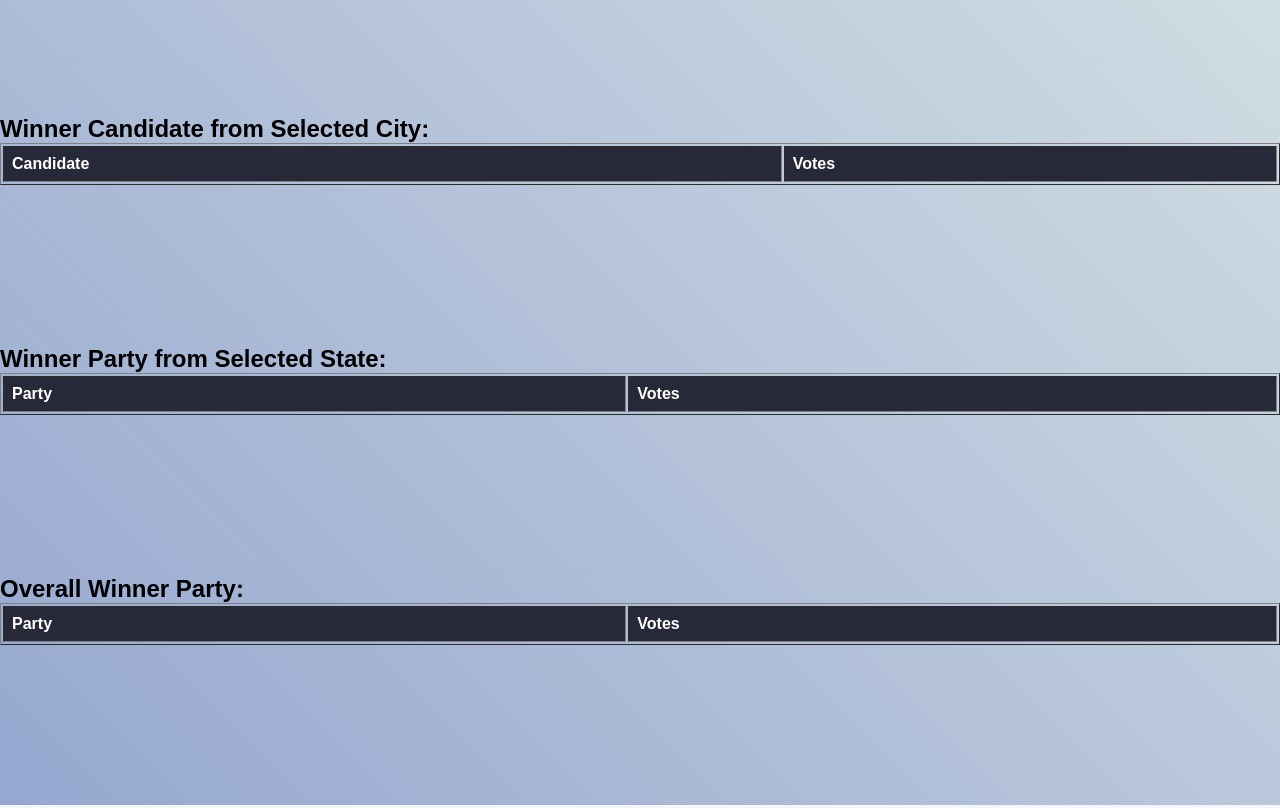
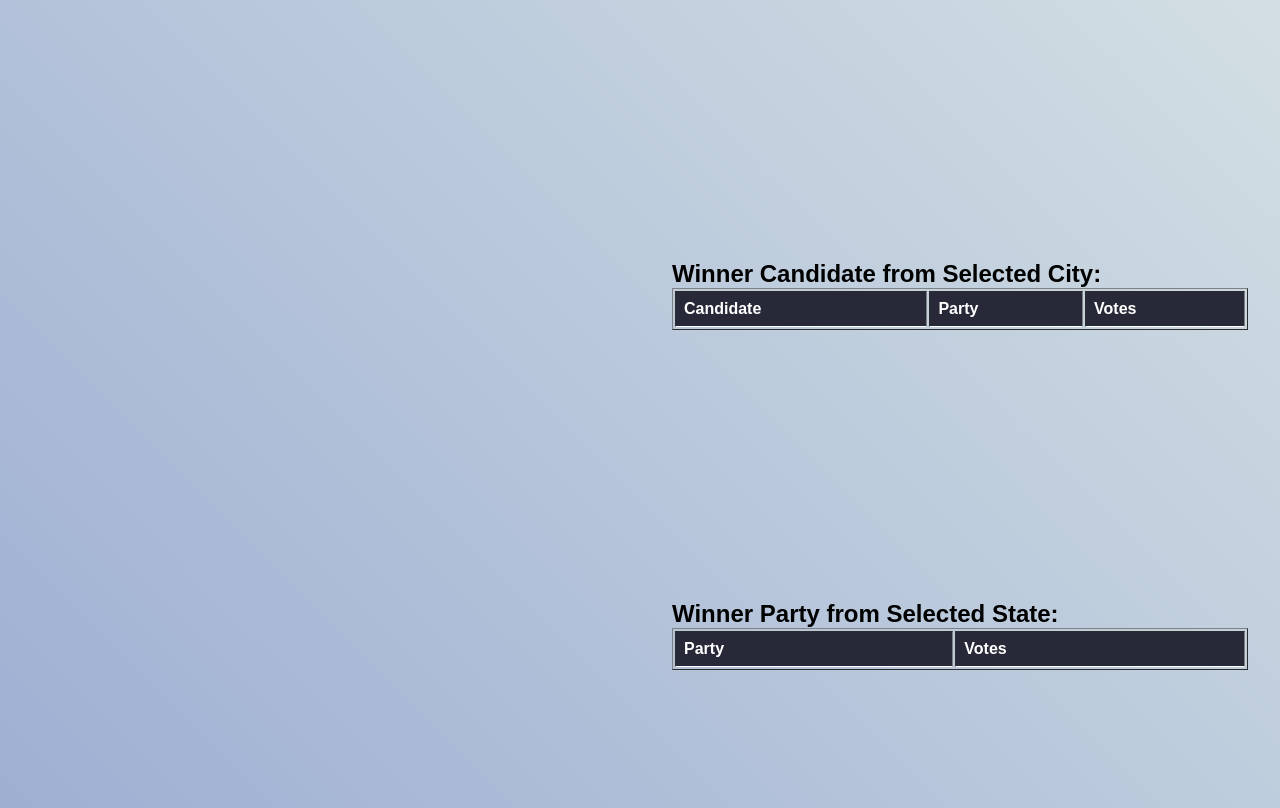
Before and after one commit to vaibhavpatidar522/DVS, a website: page ListVoters.html in a window 1280 px wide. Shown: the part 700-1508 px from the top of the page. Drawn offline with nearby package versions, Linux system fonts and the light colour scheme; sample sign-in values are in the browser's storage.

Commit message:
feat: style ListVoters

```diff
--- a/ListVoters.html
+++ b/ListVoters.html
@@ -35,21 +35,31 @@
     <select id="citySelect"></select>
     <canvas id="pieChart"></canvas>
 </div>
-<div>
+
+<div class="table-graph-container">
+    <div class="graph">
+        <canvas id="cityBarGraph"></canvas>
+    </div>
+    <div class="table">
         <h2 id="cityWinner">Winner Candidate from Selected City: </h2>
         <table id="cityCandidateTable" border="1">
             <thead>
                 <tr>
                     <th>Candidate</th>
+                    <th>Party</th>
                     <th>Votes</th>
                 </tr>
             </thead>
             <tbody></tbody>
         </table>
-    <canvas id="cityBarGraph" width="400" height="400"></canvas>
+    </div>
 </div>
 
-<div>
+<div class="table-graph-container">
+    <div class="graph">
+        <canvas id="stateBarGraph"></canvas>
+    </div>
+    <div class="table">
         <h2 id="stateWinner">Winner Party from Selected State: </h2>
         <table id="statePartyTable" border="1">
             <thead>
@@ -60,10 +70,14 @@
             </thead>
             <tbody></tbody>
         </table>
-    <canvas id="stateBarGraph" width="400px" height="400px"></canvas>
+    </div>
 </div>
 
-<div>
+<div class="table-graph-container">
+    <div class="graph">
+        <canvas id="overallWinnerGraph"></canvas>
+    </div>
+    <div class="table">
         <h2 id="overallWinner">Overall Winner Party: </h2>
         <table id="overallPartyTable" border="1">
             <thead>
@@ -74,7 +88,7 @@
             </thead>
             <tbody></tbody>
         </table>
-    <canvas id="overallWinnerGraph" width="400" height="400"></canvas>
+    </div>
 </div>
 
 <script>
--- a/main.js
+++ b/main.js
@@ -581,6 +581,7 @@ async function updateCityGraph() {
   try {
     const cityVotes = await contractInstance.getCandidateVotesInCity(stateIndex, cityIndex);
     const candidateNames = cityVotes[0];
+    const candidateParty = cityVotes[1];
     const candidateVotes = cityVotes[2].map(votes => parseInt(votes));
 
     // Update city candidate votes table
@@ -589,8 +590,10 @@ async function updateCityGraph() {
     for (let i = 0; i < candidateNames.length; i++) {
         const row = cityCandidateTable.insertRow();
         const candidateCell = row.insertCell();
+        const partyCell = row.insertCell();
         const votesCell = row.insertCell();
         candidateCell.innerHTML = candidateNames[i];
+        partyCell.innerHTML = candidateParty[i];
         votesCell.innerHTML = candidateVotes[i];
     }
 
--- a/vote.css
+++ b/vote.css
@@ -8,6 +8,7 @@
 .metamask-list-container {
   margin-top: 3rem;
 }
+
 .vote-btn {
   display: block;
   margin: 15px auto;
@@ -25,17 +26,11 @@
   color: black;
 }
 
-/* Paragraph styles */
 p {
   text-align: center;
   font-size: 1.2rem;
   margin-top: 10px;
   color: grey;
-}
-
-#p3 {
-  margin-top: 2rem;
-  margin-bottom: 2rem;
 }
 
 form {
@@ -49,14 +44,13 @@ form {
 input[type="text"],
 select {
   width: 300px;
-  /* padding: 12px 20px; */
   margin: 8px 0;
   box-sizing: border-box;
-  /* border: 2px solid #ccc; */
   border-radius: 4px;
   padding: 10px 20px;
   background-color: #282938;
   text-align: center;
+  color: white;
 }
 
 input[type="number"],
@@ -94,56 +88,53 @@ span {
   display: block;
   margin-bottom: 10px;
 }
+
 #pieChart {
-  width: 400px; /* Adjust the width as needed */
-  height: 400px; /* Adjust the height as needed */
+  width: 400px;
+  height: 400px;
 }
 
 table {
   margin: 0 auto;
-  width: 100%; /* Adjust the width as needed */
-  /* border-collapse: collapse; */
-  color: white; /* Collapse borders */
+  width: 100%;
+  color: white;
 }
 
-/* Style the table header */
 th {
-  background-color: #282938; /* Light gray background */
-  padding: 8px; /* Add padding to header cells */
+  background-color: #282938;
+  padding: 8px;
   text-align: left;
-  border-bottom: 1 px solid white; /* Align text to the left */
+  border-bottom: 1px solid white;
 }
 
-/* Style alternating rows */
 tr {
-  border-bottom: 1 px solid white; /* Align text to the left */
-  background-color: #282938; /* Alternate row background color */
+  border-bottom: 1px solid white;
+  background-color: #282938;
 }
 
-/* Style table cells */
 td {
-  border-bottom: 1 px solid white; /* Align text to the left */
-  padding: 8px; /* Add padding to cells */
+  border-bottom: 1px solid white;
+  padding: 8px;
 }
 
-#cityBarGraph  {
+#cityBarGraph, #overallWinnerGraph, #stateBarGraph {
   display: block;
   margin: 0 auto;
-  width: 20%; /* Adjust the width as needed */
-  height: 20vh; /* Adjust the height as needed */
+  width: 100%;
+  height: 40vh;
+}
 
+.table-graph-container {
+  display: flex;
+  justify-content: space-around;
+  align-items: center;
+  margin: 20px 0;
 }
-#overallWinnerGraph  {
-  display: block;
-  margin: 0 auto;
-  width: 20%; /* Adjust the width as needed */
-  height: 20vh; /* Adjust the height as needed */
 
+.table {
+  width: 45%;
 }
-#stateBarGraph  {
-  display: block;
-  margin: 0 auto;
-  width: 20%; /* Adjust the width as needed */
-  height: 20vh; /* Adjust the height as needed */
 
+.graph {
+  width: 45%;
 }
```
Lines whose indentation alone changed are shown as unchanged.
